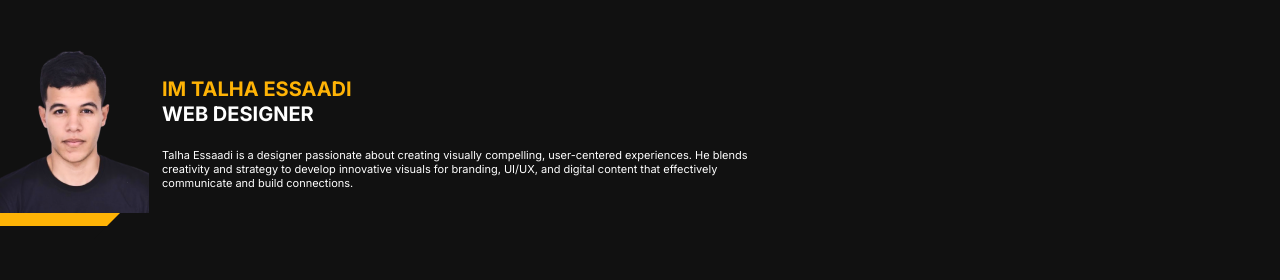
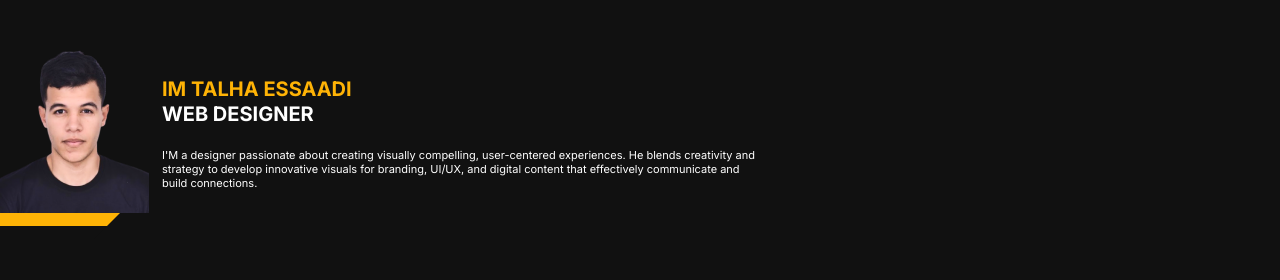
Before and after one commit to Talha-Essaadi/My-Portfolio, a plain HTML site: page index.html in a window 1280 px wide. Shown: the top 280 px of the page. Drawn offline with Linux system fonts and the light colour scheme; files whose address does not match are found by name.

Commit message:
Update index.html

```diff
--- a/index.html
+++ b/index.html
@@ -26,7 +26,7 @@
             </div>
 
             <p class="white-popular-text">
-              Talha Essaadi is a designer passionate about creating visually
+              I'M a designer passionate about creating visually
               compelling, user-centered experiences. He blends creativity and
               strategy to develop innovative visuals for branding, UI/UX, and
               digital content that effectively communicate and build
```
